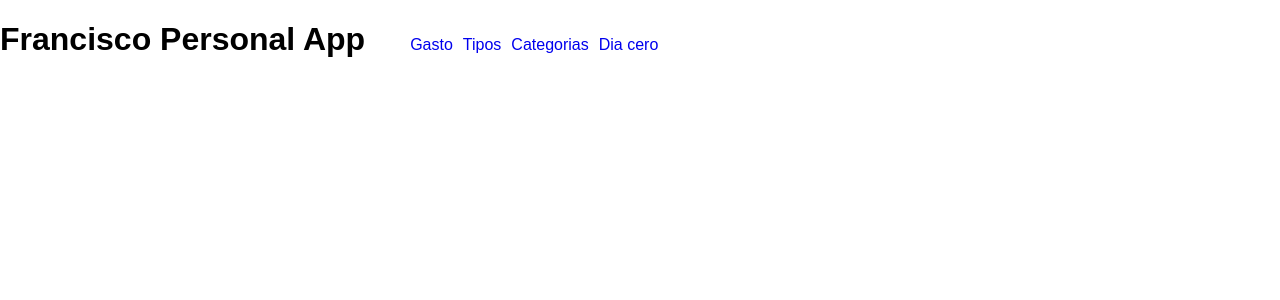
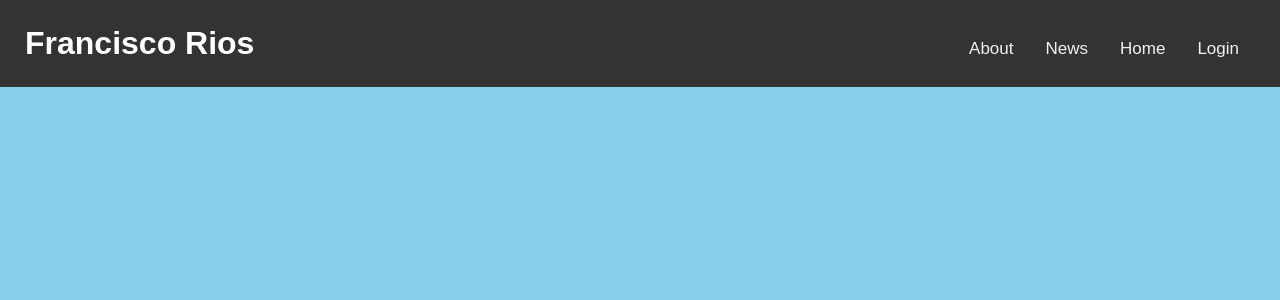
Before and after one commit to fcrios145/personalApp, a React (Create React App) app in the folder www-personal-app/: page / in a window 1280 px wide. Shown: the top 300 px of the page. Built offline with nearby package versions, Linux system fonts and the light colour scheme.

Commit message:
menu header

```diff
--- a/www-personal-app/src/app/Header.js
+++ b/www-personal-app/src/app/Header.js
@@ -4,17 +4,17 @@ import './header.css';
 class Header extends Component {
   render() {
     return (
-        <header>
-          <h1>Francisco Personal App</h1>
-          <div className="header-top-bar">
-          <ul>
-            <li><a href="#">Gasto</a></li>
-            <li><a href="#">Tipos</a></li>
-            <li><a href="#">Categorias</a></li>
-            <li><a href="#">Dia cero</a></li>
-          </ul>
-          </div>
-        </header>
+        <div>
+            <header>
+                <h1>Francisco Rios</h1>
+                <ul className="topnav">
+                    <li><a href="#">Login</a></li>
+                    <li><a href="#">Home</a></li>
+                    <li><a href="#">News</a></li>
+                    <li><a href="#">About</a></li>
+                </ul>
+            </header>
+        </div>
     )
   }
 }
--- a/www-personal-app/src/app/header.css
+++ b/www-personal-app/src/app/header.css
@@ -1,26 +1,43 @@
-header ul {
-  list-style: none;
-  display: inline;
+header {
+    background-color: #333;
+    padding: 25px;
 }
 
 header h1 {
-  display: inline-block;
+    color: white;
+    display: inline;
 }
 
-header ul li {
-  display: inline-block;
-  margin: 0 5px 0 5px;
+/* Remove margins and padding from the list, and add a black background color */
+ul.topnav {
+    list-style-type: none;
+    margin: 0;
+    padding: 0;
+    overflow: hidden;
+    background-color: #333;
+    display: inline;
 }
 
-header ul a {
-  text-decoration: none;
+/* Float the list items side by side */
+ul.topnav li {float: right;}
+
+/* Style the links inside the list items */
+ul.topnav li a {
+    display: inline-block;
+    color: #f2f2f2;
+    text-align: center;
+    padding: 14px 16px;
+    text-decoration: none;
+    transition: 0.3s;
+    font-size: 17px;
 }
 
-header ul a:hover {
-  color: #000;
+/* Change background color of links on hover */
+ul.topnav li a:hover {background-color: #555;}
+
+/* Hide the list item that contains the link that should open and close the topnav on small screens */
+ul.topnav li.icon {display: none;}
+
+body {
+    background-color: skyblue;
 }
-
-.header-top-bar {
-  display: inline-block;
-  text-align: right;
-}
```
